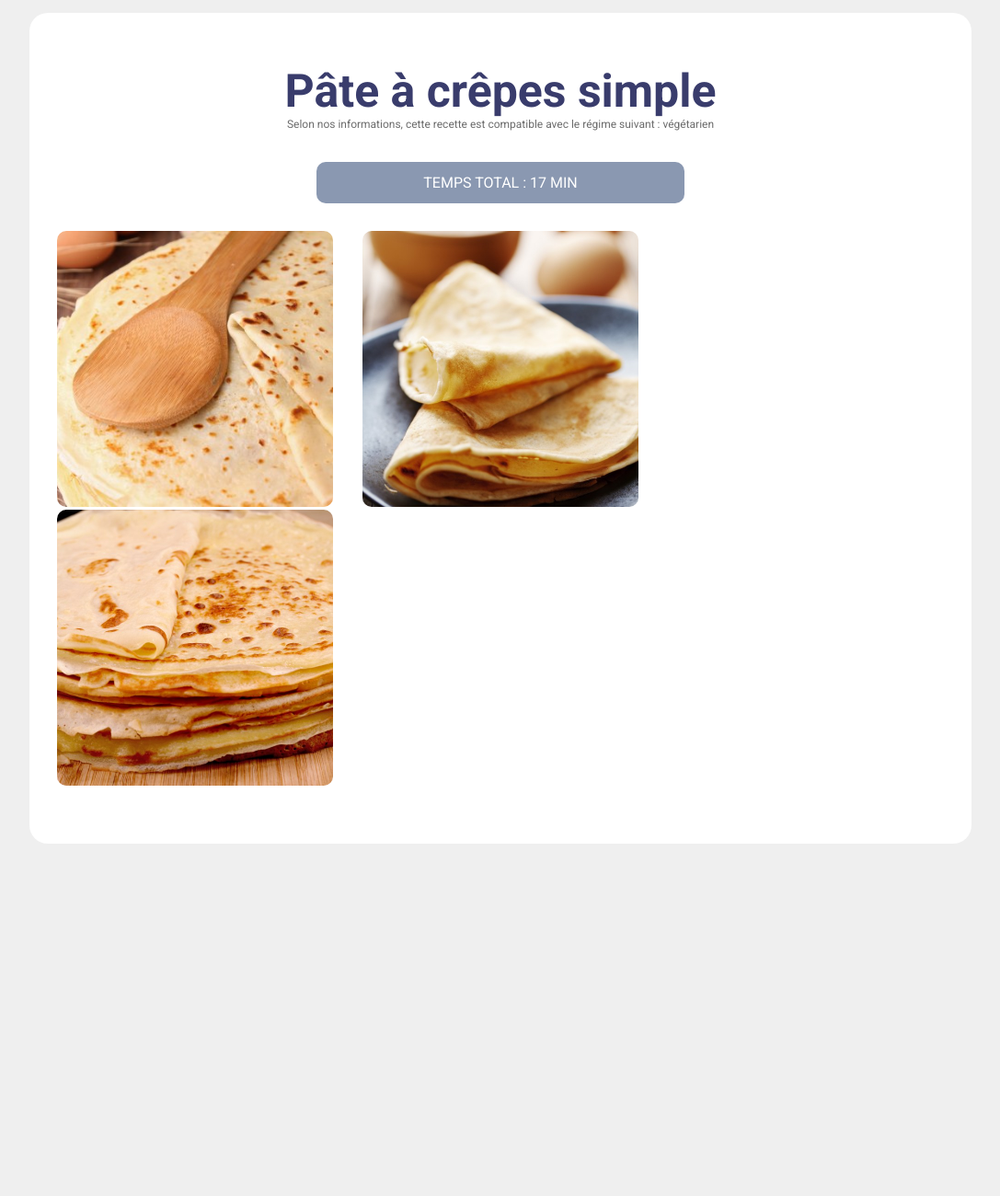
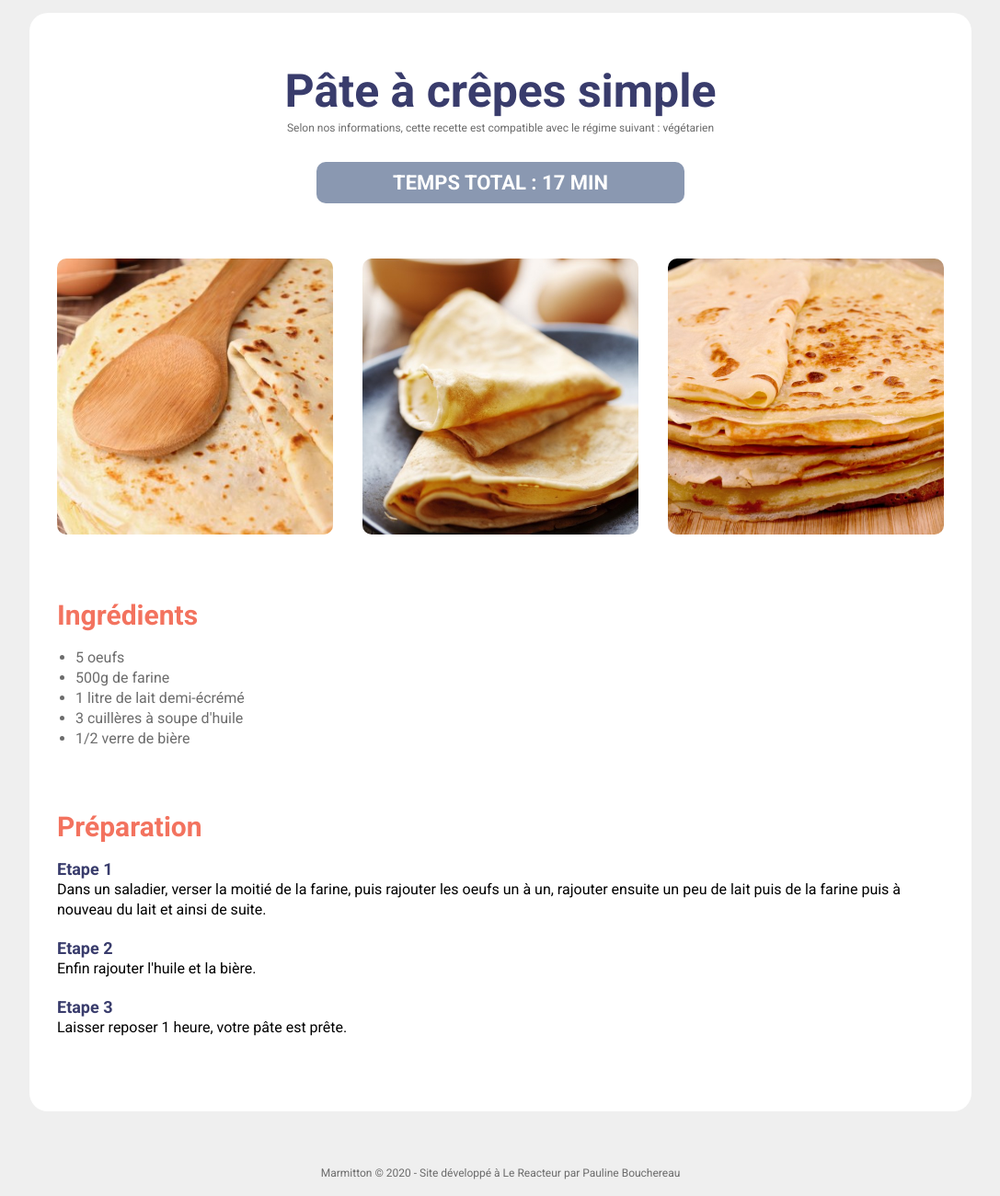
Before and after one commit to Pauline-Bouchereau/marmitton-recipe-duplicate, a plain HTML site: page index.html in a window 1280 px wide. Shown: the part 120-1420 px from the top of the page at 92% size, without its empty margins (96-1183 px from the left). Before the commit the page ends 1037 px from the top, so only its background shows below. Drawn offline with Linux system fonts and the light colour scheme.

Commit message:
additional html and css

```diff
--- a/assets/css/style.css
+++ b/assets/css/style.css
@@ -25,6 +25,18 @@ p {
   margin-bottom: 20px;
 }
 
+/* Lists */
+li {
+  color: #6c6c6c;
+  line-height: 22px;
+  list-style-type: disc;
+}
+
+ul {
+  padding-left: 20px;
+}
+
+/* Titles*/
 h1 {
   font-size: 50px;
   font-weight: bold;
@@ -64,6 +76,17 @@ header img {
 /* SECTION */
 /* ---------------- */
 
+/* Baseline */
+.baseline {
+  text-align: center;
+  color: #6c6c6c;
+  font-size: 12px;
+  border-top: 8px;
+  line-height: 14px;
+  padding-top: 8px;
+}
+
+/* Cooking time */
 .timer {
   width: 400px;
   height: 45px;
@@ -72,21 +95,35 @@ header img {
   color: white;
   text-transform: uppercase;
   text-align: center;
+  font-weight: 700;
+  font-size: 22px;
   line-height: 45px;
   margin: 30px auto;
 }
 
+/* Images*/
 section img {
   width: 300px;
   height: 300px;
   object-fit: cover;
   border-radius: 10px;
-  margin-right: 32px;
+}
+.img-container {
+  width: 964px;
+  margin-top: 60px;
 }
 
-.baseline {
-  text-align: center;
+#middle-image {
+  margin: 0 32px;
+}
+
+/* ---------------- */
+/* FOOTER */
+/* ---------------- */
+footer p {
   color: #6c6c6c;
   font-size: 12px;
-  border-top: 8px;
+  line-height: 14px;
+  text-align: center;
+  margin: 60px auto;
 }
--- a/index.html
+++ b/index.html
@@ -27,21 +27,42 @@
             suivant : végétarien
           </p>
           <p class="timer">temps total : 17 min</p>
-
+          <div class="img-container">
             <img src="./assets/img/crepe-1.jpg" alt="Des crêpes !" /><img
               src="./assets/img/crepe-2.jpg"
               alt="Encore des crêpes !"
+              id="middle-image"
             /><img
               src="./assets/img/crepe-3.jpg"
               alt="Toujours plus de crêpes !"
             />
+          </div>
+          <h2>Ingrédients</h2>
+          <ul>
+            <li>5 oeufs</li>
+            <li>500g de farine</li>
+            <li>1 litre de lait demi-écrémé</li>
+            <li>3 cuillères à soupe d'huile</li>
+            <li>1/2 verre de bière</li>
+          </ul>
+          <h2>Préparation</h2>
+          <h3>Etape 1</h3>
+          <p>
+            Dans un saladier, verser la moitié de la farine, puis rajouter les
+            oeufs un à un, rajouter ensuite un peu de lait puis de la farine
+            puis à nouveau du lait et ainsi de suite.
+          </p>
+          <h3>Etape 2</h3>
+          <p>Enfin rajouter l'huile et la bière.</p>
+          <h3>Etape 3</h3>
+          <p>Laisser reposer 1 heure, votre pâte est prête.</p>
         </section>
       </div>
     </main>
     <footer>
-      <!-- <p>
+      <p>
         Marmitton © 2020 - Site développé à Le Reacteur par Pauline Bouchereau
-      </p> -->
+      </p>
     </footer>
   </body>
 </html>
```
Lines whose indentation alone changed are shown as unchanged.
